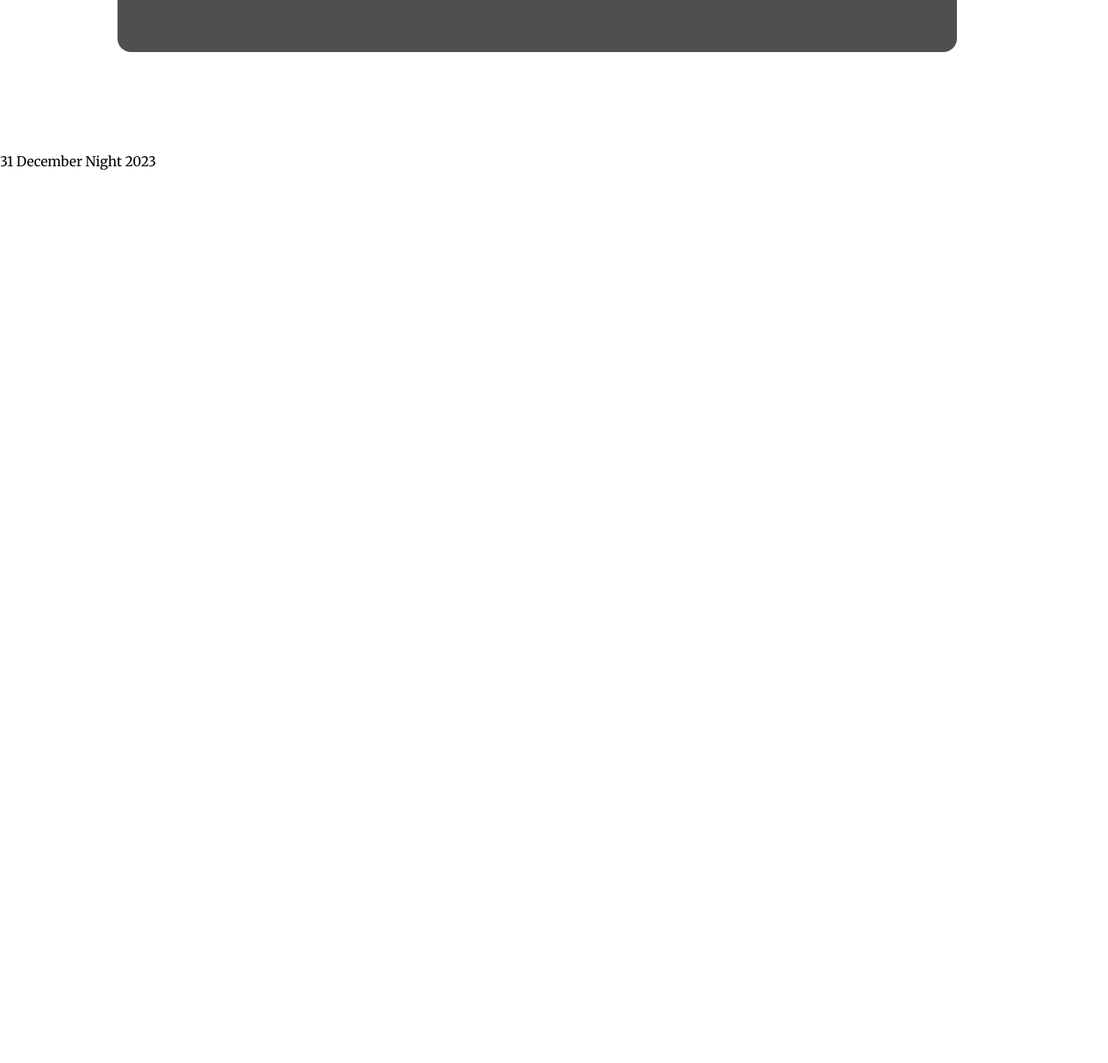
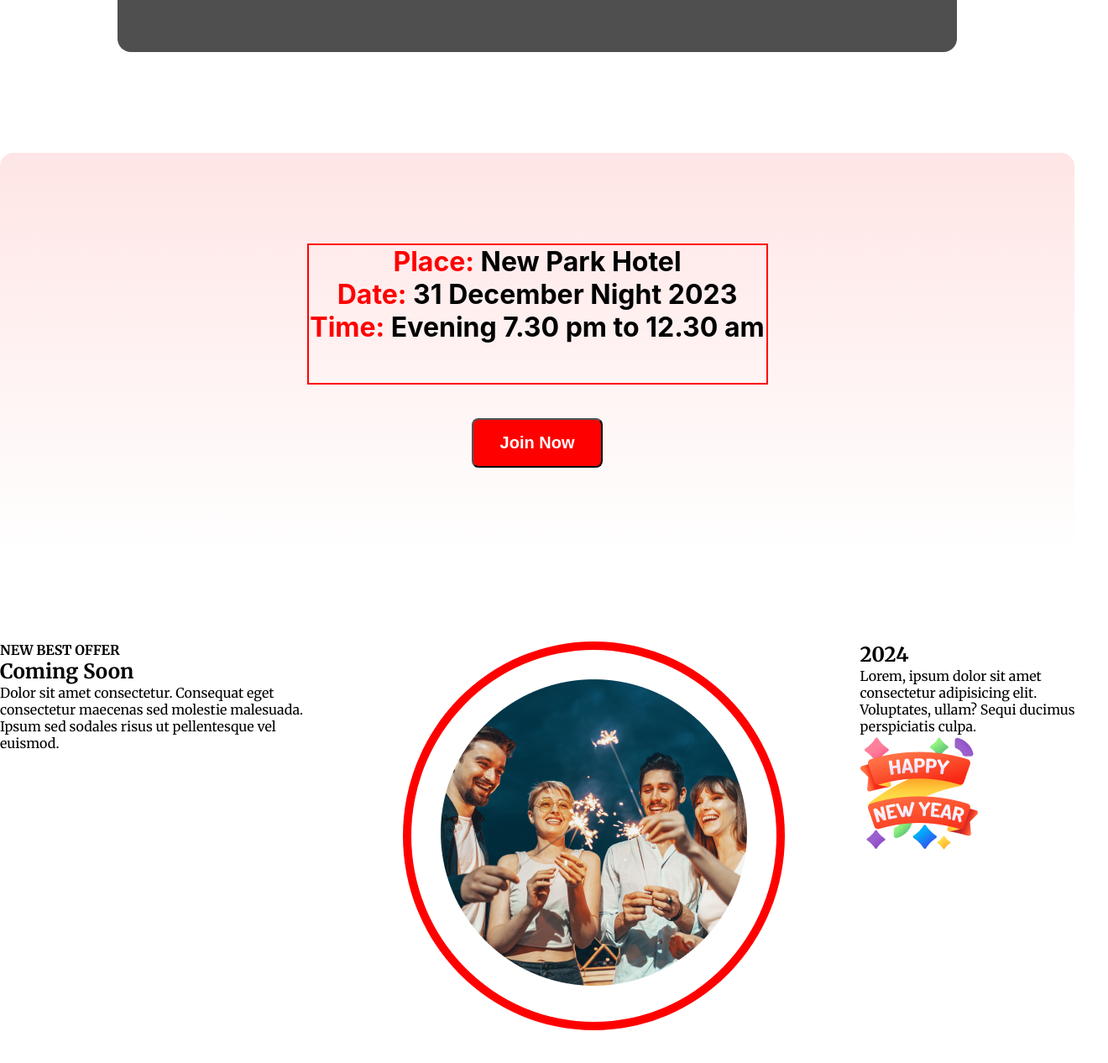
Before and after one commit to moricika/9th-batch-a1, a plain HTML site: page index.html in a window 1280 px wide. Shown: the part 1872-3138 px from the top of the page at 84% size, 1320 px wide, since content can reach past the window. Before the commit the page ends 2074 px from the top, so only its background shows below. Drawn offline with Linux system fonts and the light colour scheme; grey boxes are pictures that could not be loaded.

Commit message:
commit again

```diff
--- a/index.html
+++ b/index.html
@@ -37,12 +37,30 @@
         </section>
 
         <section class="vennue-container">
+            <div class="vennue">
+                <h4 class="place"> <span>Place: </span> New Park Hotel
+                </h4>
+                <h4 class="date"> <span>Date: </span> 31 December Night 2023
+                </h4>
+                <h4 class="time"> <span>Time: </span> Evening 7.30 pm to 12.30 am</h4>
+            </div>
+            <div><button  class="place-btn">Join Now</button>
+            </div>
+        </section>
+
+        <section class="best-offer-container">
             <div>
-                <p c>31 December Night 2023</p>
+                <h4>NEW BEST OFFER</h4>
+                <h1>Coming Soon</h1>
+                <p>Dolor sit amet consectetur. Consequat eget consectetur maecenas sed molestie malesuada. Ipsum sed sodales risus ut pellentesque vel euismod. </p>
             </div>
-
+            <div class="fireworks">
+                <img src="images/Ellipse 1.png" alt="">
+            </div>
             <div>
-
+                <h1>2024</h1>
+                <p>Lorem, ipsum dolor sit amet consectetur adipisicing elit. Voluptates, ullam? Sequi ducimus perspiciatis culpa.</p>
+                <span class="happy"><img src="images/Group 96.png" alt=""></span>
             </div>
         </section>
 
--- a/styles/style.css
+++ b/styles/style.css
@@ -114,3 +114,70 @@ body{
     background-color: black;
     margin-top: 10px;
 }
+
+
+/* vennue style */
+
+.vennue span{
+    color: red;
+
+}
+
+.vennue-container{
+    max-width: 1320px;
+    height: 482px;
+    margin: 100px auto;
+    display: flex;
+    justify-content: center;
+    align-items: center;
+    flex-direction: column;
+    border-radius: 16px;
+    background: linear-gradient(180.00deg, rgba(255, 0, 0, 0.1),rgba(255, 0, 0, 0) 100%);
+
+}
+
+.vennue{
+    font-family: Inter;
+    font-size: 32px;
+    font-weight: 600;
+    text-align: center;
+    width: 549px;
+    height: 168px;
+    border: 2px solid red;
+
+
+}
+
+.place-btn{
+    margin-top: 40px;
+    padding: 16px 32px 16px 32px;
+    font-size: 20px;
+    font-weight: 700;
+    border-radius: 8px;
+    background-color: rgb(255, 0, 0);
+    color: rgb(255, 255, 255);
+}
+
+/* best-offer-container style */
+
+.best-offer-container{
+    width: 1320px;
+    height: 463px;
+    display: flex;
+    justify-content: space-evenly;
+    gap: 90px;
+    text-align: left;
+    margin: 100px auto;
+}
+
+.fireworks{
+    /* box-sizing: border-box; */
+    /* border-bottom-left-radius: 60%;
+    border-top-right-radius: 60%;
+    border-top-left-radius: 60%;
+    border-bottom-right-radius: 60%; */
+    padding: 35px;
+    border: 10px solid rgb(255, 0, 0);
+    border-radius: 50%;
+
+}
```
